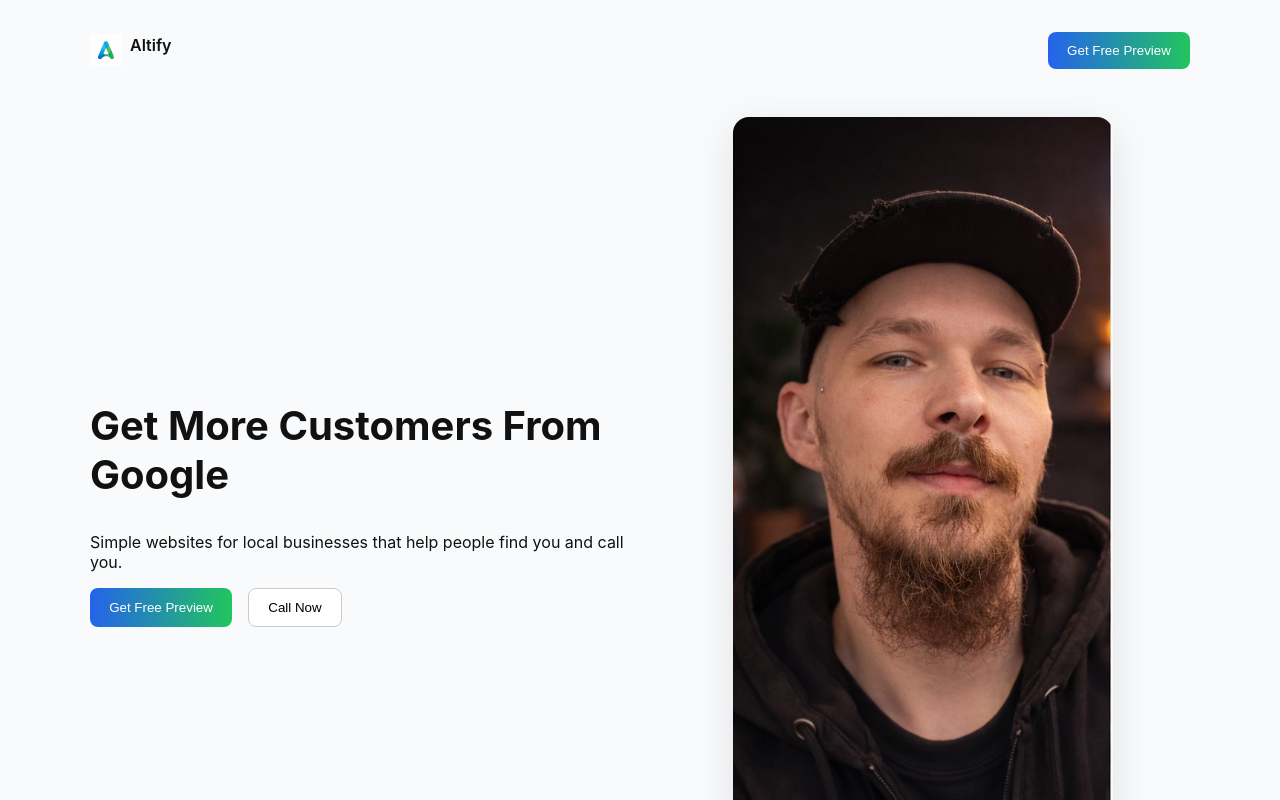
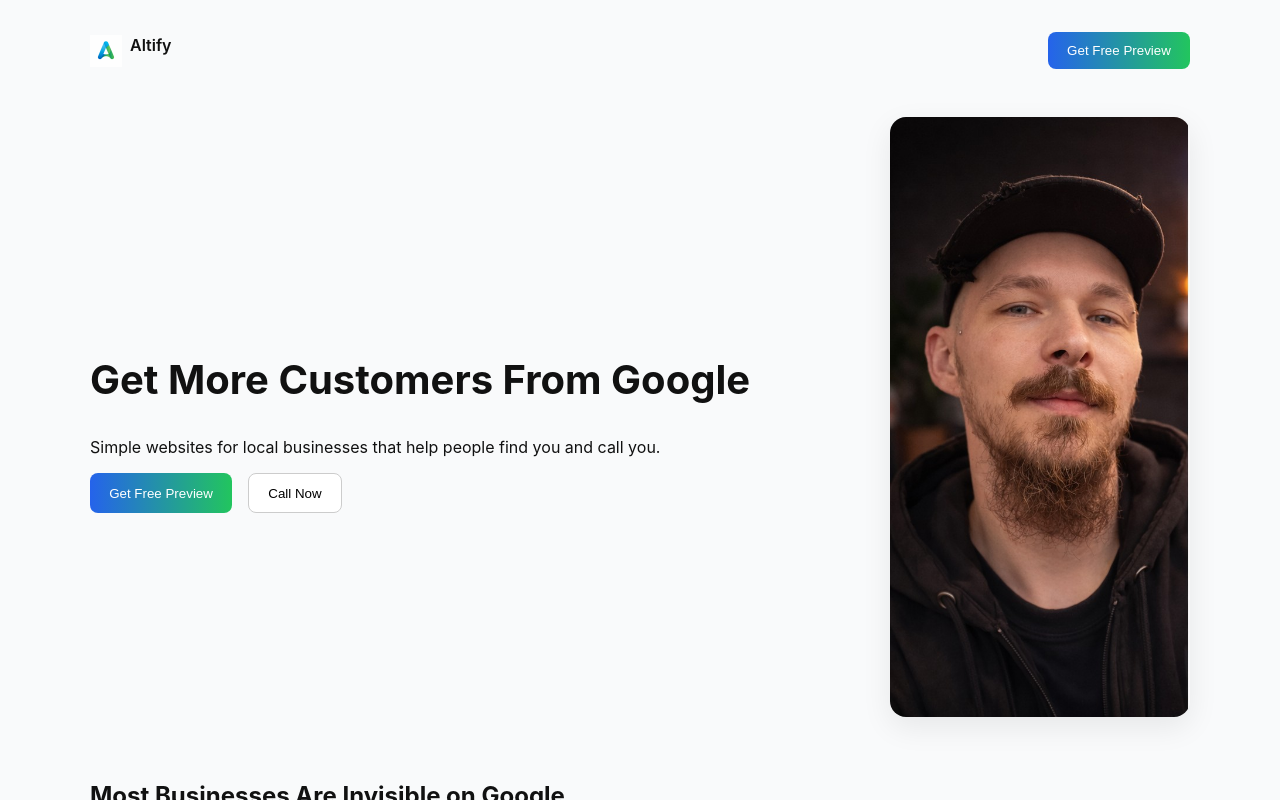
Before and after one commit to altifygenerator-ai/altify-landing, a Next.js app: page / in a window 1280 px wide. Shown: the top 800 px of the page. Built offline with nearby package versions, Linux system fonts and the light colour scheme.

Commit message:
Update globals.css

```diff
--- a/app/globals.css
+++ b/app/globals.css
@@ -113,18 +113,18 @@ body {
 }
 
 .hero-image {
-  flex: 1;
   display: flex;
   justify-content: center;
+  align-items: center;
 }
 
 .profile {
+  width: 100%;
+  max-width: 300px; /* smaller */
+  height: auto;
   border-radius: 16px;
-  max-width: 380px;
-  width: 100%;
-  height: auto;
   object-fit: cover;
-  box-shadow: 0 10px 40px rgba(0,0,0,0.1);
+  box-shadow: 0 10px 30px rgba(0,0,0,0.08);
 }
 
 .large {
```
